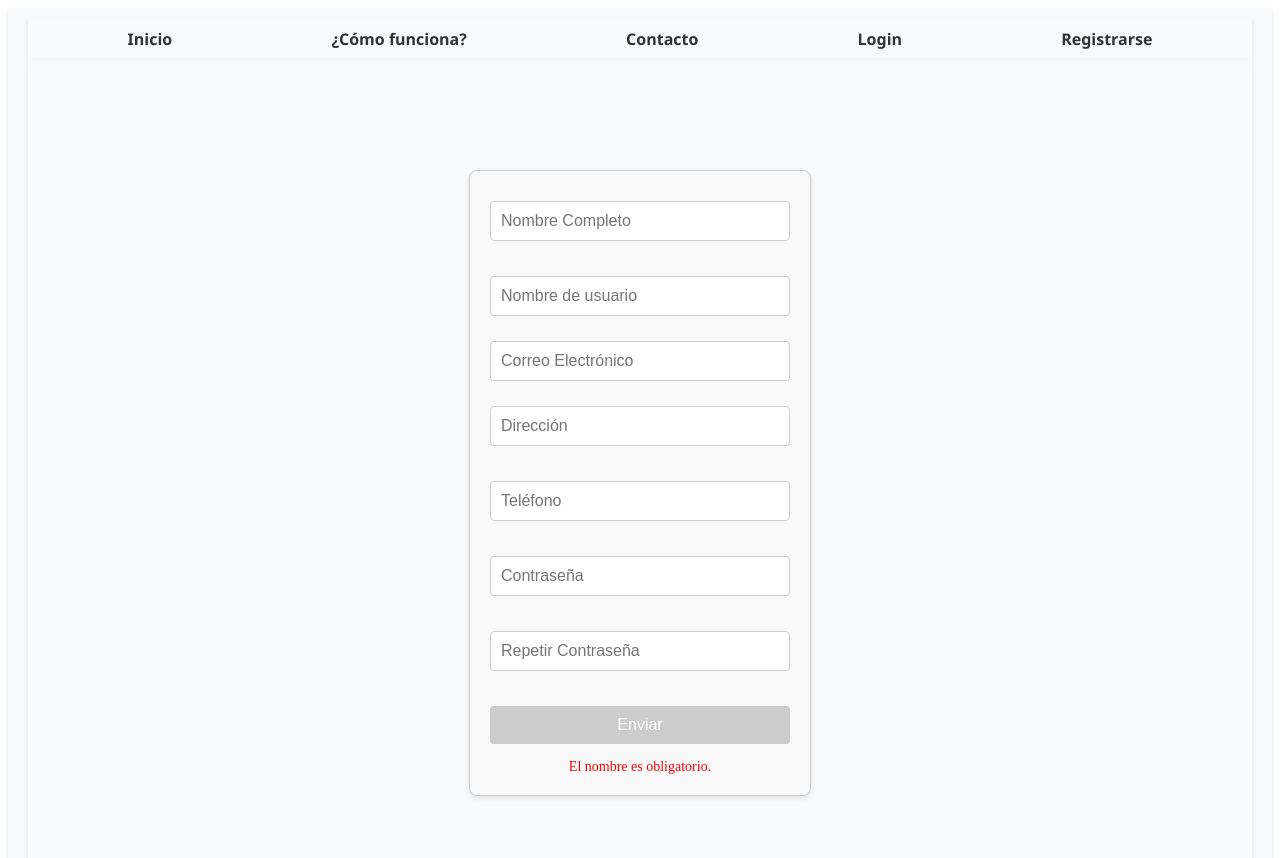
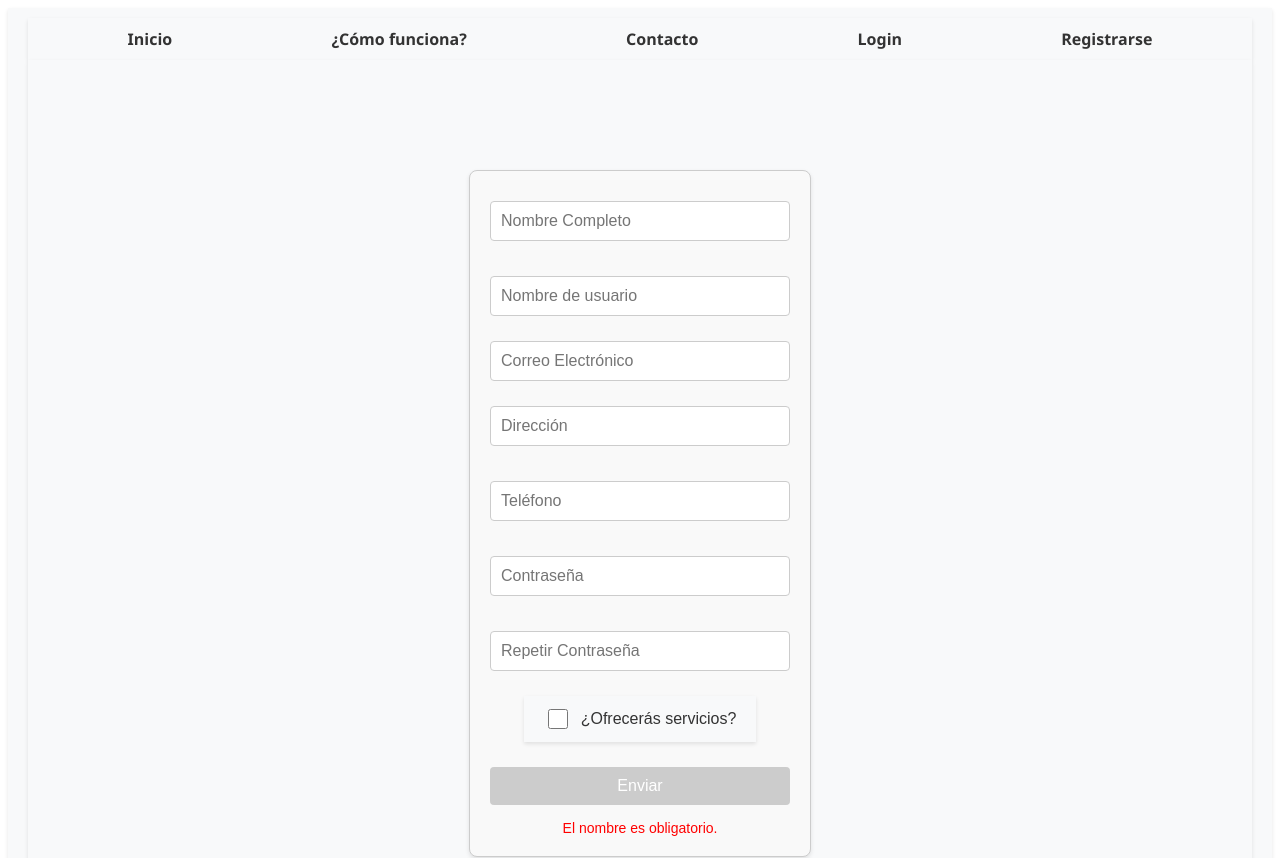
Before and after one commit to AgustinErimbaue/CarePro2-app, a React (Vite) app: page /Registro in a window 1280 px wide. Shown: the top 858 px of the page. Built offline with nearby package versions, Linux system fonts and the light colour scheme.

Commit message:
se corrige bug y se agrega un checkbos en formulario de registro para confirmar que solo brindare servicios

```diff
--- a/src/components/MyService/MyService.jsx
+++ b/src/components/MyService/MyService.jsx
@@ -62,7 +62,7 @@ const MyService = () => {
 
   const handleSubmit = (e) => {
     e.preventDefault();
-    if (validate()) {
+
     dispatch(updateService({ _id: selectedService._id, formData }))
       .then(() => {
         dispatch(getUserServices());
@@ -71,7 +71,6 @@ const MyService = () => {
         setSelectedService(null);
         clearState();
       });
-    }
   };
 
   return (
@@ -105,10 +104,7 @@ const MyService = () => {
               placeholder="Service Price"
             />
             <button type="submit">Guardar cambios</button>
-            <button
-              type="button"
-              onClick={() => setSelectedService(null)}
-            >
+            <button type="button" onClick={() => setSelectedService(null)}>
               Cancelar
             </button>
           </form>
@@ -125,9 +121,7 @@ const MyService = () => {
               <button onClick={() => editService(service)}>
                 <img src={editarArchivo} alt="Editar" />
               </button>
-              <button
-                onClick={() => selectServiceToDelete(service)}
-              >
+              <button onClick={() => selectServiceToDelete(service)}>
                 Eliminar
               </button>
             </div>
@@ -139,10 +133,16 @@ const MyService = () => {
 
       {selectedServiceDelete && (
         <div>
-          <button className="confirm-delete-button" onClick={handleDeleteService}>
+          <button
+            className="confirm-delete-button"
+            onClick={handleDeleteService}
+          >
             Confirmar eliminación
           </button>
-          <button className="cancel-delete-button" onClick={() => setSelectedServiceDelete(null)}>
+          <button
+            className="cancel-delete-button"
+            onClick={() => setSelectedServiceDelete(null)}
+          >
             Cancelar eliminación
           </button>
         </div>
--- a/src/components/Registro/Registro.css
+++ b/src/components/Registro/Registro.css
@@ -16,6 +16,7 @@
   display: flex;
   flex-direction: column;
   gap: 15px;
+  font-family: Arial, sans-serif;
 }
 
 input[type="text"],
@@ -64,3 +65,24 @@
   margin: 0;
   text-align: center;
 }
+
+
+.checkbox-container {
+  display: flex;
+  align-items: center;
+  gap: 10px;
+}
+
+input[type="checkbox"] {
+  width: 20px;
+  height: 20px;
+  cursor: pointer;
+  accent-color: #007bff;
+}
+
+label {
+  font-size: 16px;
+  color: #333;
+  cursor: pointer;
+  font-family: inherit;
+}
--- a/src/components/Registro/Registro.jsx
+++ b/src/components/Registro/Registro.jsx
@@ -16,6 +16,7 @@ const Registro = () => {
     repeatPassword: "",
     phoneNumber: "",
     address: "",
+    isServiceProvider: false, // Valor booleano inicial
   });
 
   const [btnDisabled, setBtnDisabled] = useState(true);
@@ -29,6 +30,7 @@ const Registro = () => {
     repeatPassword: "",
     phoneNumber: "",
     address: "",
+    isServiceProvider: false, // Iniciar como booleano
   };
 
   const validateForm = () => {
@@ -77,12 +79,20 @@ const Registro = () => {
   };
 
   const handleInputChange = (e) => {
-    setData({ ...data, [e.target.name]: e.target.value });
+    const { name, value, type, checked } = e.target;
+    setData({
+      ...data,
+      [name]: type === "checkbox" ? checked : value, // Manejar checkbox correctamente
+    });
   };
 
   const handleSubmit = (e) => {
     e.preventDefault();
-    console.log(`Enviando datos... Nombre: ${data.name}, Email: ${data.email}`);
+    console.log(
+      `Enviando datos... Nombre: ${data.name}, Email: ${data.email}, ¿Ofrecer servicio?: ${data.isServiceProvider}`
+    );
+
+    // Aquí ya estamos enviando el dato como booleano
     dispatch(register(data));
     clearState();
     setTimeout(() => {
@@ -142,6 +152,18 @@ const Registro = () => {
           value={data.repeatPassword}
           onChange={handleInputChange}
         />
+
+        <div className="checkbox-container">
+          <input
+            type="checkbox"
+            id="isServiceProvider"
+            name="isServiceProvider"
+            checked={data.isServiceProvider}
+            onChange={handleInputChange}
+          />
+          <label htmlFor="isServiceProvider">¿Ofrecerás servicios?</label>
+        </div>
+
         <button type="submit" disabled={btnDisabled}>
           Enviar
         </button>
--- a/src/features/auth/authSlice.js
+++ b/src/features/auth/authSlice.js
@@ -7,6 +7,7 @@ const initialState = {
   isLoading: false,
   isSuccess: false,
   error: null,
+  isServiceProvider: false,
 };
 
 export const register = createAsyncThunk("auth/register", async (user) => {
@@ -75,6 +76,7 @@ export const authSlice = createSlice({
       .addCase(register.fulfilled, (state, action) => {
         state.isSuccess = true;
         state.message = action.payload.msg;
+        state.isServiceProvider = action.payload.isServiceProvider;
       })
       .addCase(getLoggedUser.fulfilled, (state, action) => {
         state.user = action.payload;
```
Lines whose indentation alone changed are shown as unchanged.
